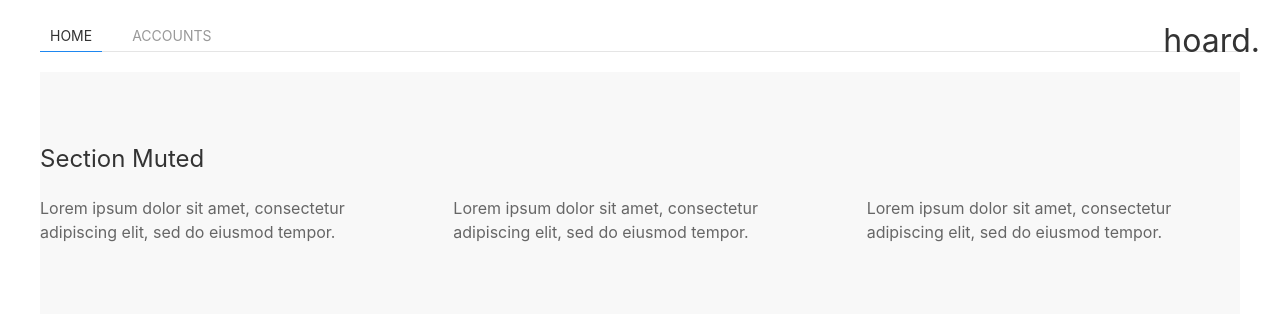
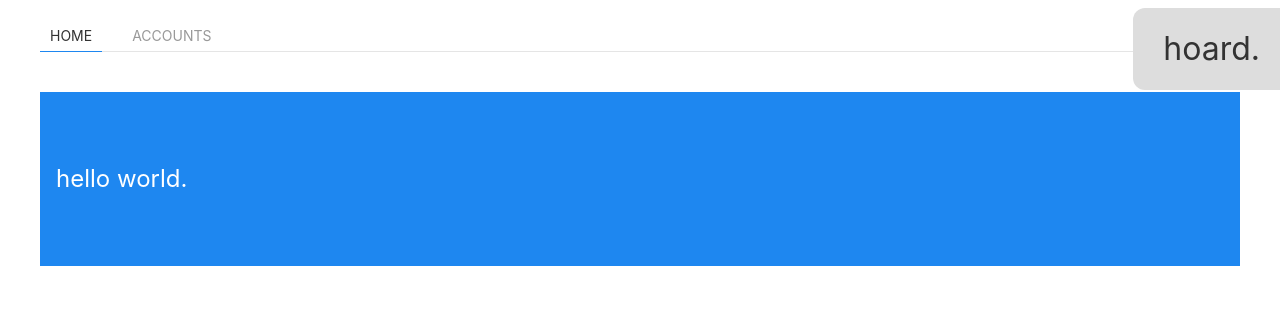
Before and after one commit to mykel242/rust-projects, a website: page tauri-hoard-app/src/index.html in a window 1280 px wide. Drawn offline with Linux system fonts and the light colour scheme.

Commit message:
pixel pushing

```diff
--- a/tauri-hoard-app/src/index.html
+++ b/tauri-hoard-app/src/index.html
@@ -14,49 +14,48 @@
   <!-- Tauri / Rust bindings-->
   <script type="module" src="/main.js" defer></script>
   <style>
+    .app-brand {
+      margin-top: 0.5em;
+      background-color: #ddd;
+      box-sizing: content-box;
+      border-radius: 12px 0 0 12px;
+    }
+
     .no-dec {
       list-style-type: none;
+    }
+
+    .pad-me {
+      padding: 1em;
+    }
+
+    .pad-me-lt {
+      padding-left: 1em;
     }
   </style>
 </head>
 <body>
   <div class="uk-container uk-margin-top">
-
       <!-- top nav bar -->
       <ul uk-tab>
         <li class="uk-active"><a href="#">home</a></li>
         <li><a href="#">accounts</a></li>
       </ul>
-      <div class="uk-position-top-right">
+      <div class="uk-position-top-right app-brand">
         <ul class="uk-margin-top uk-margin-right no-dec">
             <li><h2>hoard.</h2></li>
         </ul>
     </div>
+  </div>
+  <!-- outer-most container -->
 
-    <!-- main body -->
-
-    <div class="uk-section uk-section-muted">
-      <div class="uk-container">
-
-          <h3>Section Muted</h3>
-
-          <div class="uk-grid-match uk-child-width-1-3@m" uk-grid>
-              <div>
-                  <p>Lorem ipsum dolor sit amet, consectetur adipiscing elit, sed do eiusmod tempor.</p>
-              </div>
-              <div>
-                  <p>Lorem ipsum dolor sit amet, consectetur adipiscing elit, sed do eiusmod tempor.</p>
-              </div>
-              <div>
-                  <p>Lorem ipsum dolor sit amet, consectetur adipiscing elit, sed do eiusmod tempor.</p>
-              </div>
-          </div>
-
-      </div>
+  <div class="uk-container uk-margin">
+    <div class="uk-section uk-section-primary pad-me-lt">
+      <h3>hello world.</h3>
+    </div>
   </div>
 
 
-  </div><!-- outer-most container -->
 </body>
 </html>
 
```
